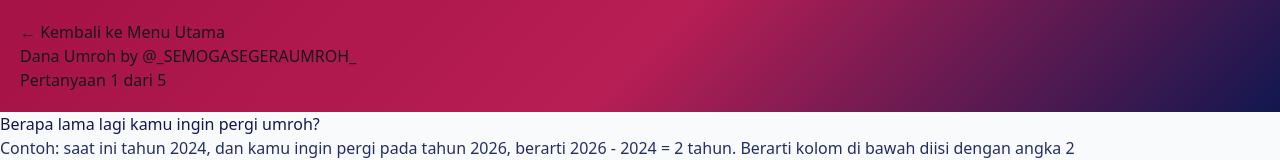
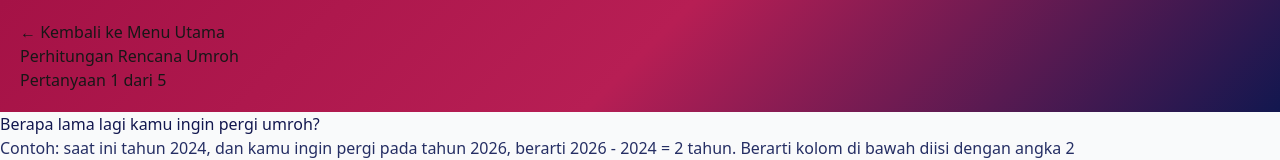
Before and after one commit to rickychandraj/financial-calculator, a Next.js app: page /forms/umrah in a window 1280 px wide. Shown: the top 160 px of the page. Built offline with nearby package versions, Linux system fonts and the light colour scheme.

Commit message:
Update based on latest feedback

```diff
--- a/src/app/forms/education-fund/page.tsx
+++ b/src/app/forms/education-fund/page.tsx
@@ -607,9 +607,14 @@ const EducationForm = () => {
                                                         <span>Jumlah tabungan yang harus terkumpul sebelum anak masuk {EDUCATION_RANGE_MAPPING[answers[3]]}</span>
                                                         <span>{`Rp${formatNumber(Math.round(results.total))}`}</span>
                                                     </div>
+                                                    <br/>
                                                     <div className="flex justify-between">
                                                         <span>Jumlah uang yang harus ditabung setiap akhir bulan</span>
                                                         <span>{`Rp${formatNumber(Math.round(results.totalAmountToSaveMonthly))}`}</span>
+                                                    </div>
+                                                    <div className="flex justify-between">
+                                                        <span className="italic"><b>(Asumsi: Tidak ada imbal balik investasi)</b></span>
+                                                        <span></span>
                                                     </div>
                                                 </div>
                                             </div>
--- a/src/app/forms/umrah/page.tsx
+++ b/src/app/forms/umrah/page.tsx
@@ -148,7 +148,7 @@ const UmrahPlanningForm = () => {
                 <div>
                     <FormHeader
                         href={"/"}
-                        title={"Dana Umroh by @_SEMOGASEGERAUMROH_"}
+                        title={"Perhitungan Rencana Umroh"}
                         currentStep={currentStep}
                         totalSteps={totalSteps}
                     />
@@ -170,7 +170,7 @@ const UmrahPlanningForm = () => {
                 <div>
                     <FormHeader
                         href={"/"}
-                        title={"Dana Umroh by @_SEMOGASEGERAUMROH_"}
+                        title={"Perhitungan Rencana Umroh"}
                         currentStep={totalSteps}
                         totalSteps={totalSteps}
                     />
--- a/src/components/Tools/index.tsx
+++ b/src/components/Tools/index.tsx
@@ -92,7 +92,8 @@ const Tools = () => {
             icon: Heart,
             title: "Umroh",
             description: "Persiapkan ibadah",
-            href: "https://tribelio.page/semoga-segera-umroh",
+            // href: "https://tribelio.page/semoga-segera-umroh",
+            href: "/forms/umrah",
             disabled: false,
         },
         {
```
